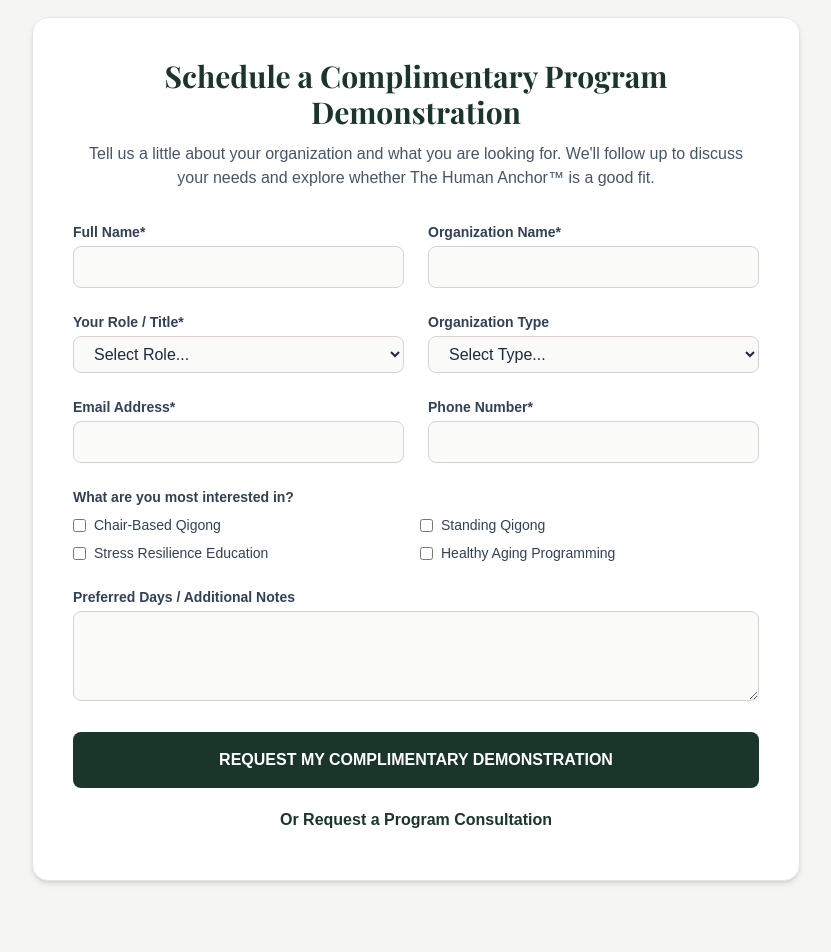
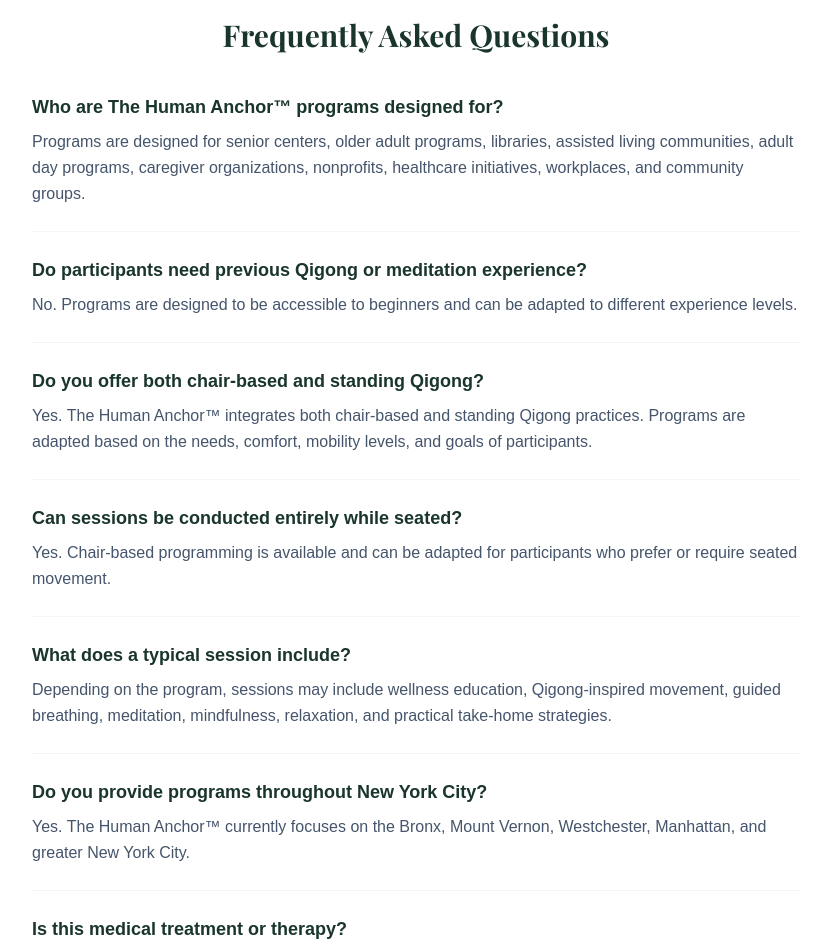
Before and after one commit to nycformassist/the-human-anchor-wellness, a Next.js app: page / in a window 1280 px wide. Shown: the part 5780-6732 px from the top of the page, without its empty margins (224-1055 px from the left). Built offline with nearby package versions, Linux system fonts and the light colour scheme; a web font is replaced by a local one.

Commit message:
fix faq menu button

```diff
--- a/app/page.tsx
+++ b/app/page.tsx
@@ -11,13 +11,20 @@
     setIsSubmitting(true);
 
     const formData = new FormData(e.currentTarget);
-    const data = Object.fromEntries(formData);
+    const name = formData.get('name');
+    const organization = formData.get('organization');
+    const role = formData.get('role');
+    const orgType = formData.get('orgType');
+    const email = formData.get('email');
+    const phone = formData.get('phone');
+    const notes = formData.get('notes');
+    const interests = formData.getAll('interests');
 
     try {
       const response = await fetch('/api/send-demo-request', {
         method: 'POST',
         headers: { 'Content-Type': 'application/json' },
-        body: JSON.stringify(data),
+        body: JSON.stringify({ name, organization, role, orgType, email, phone, interests, notes }),
       });
 
       if (response.ok) {
@@ -311,6 +318,52 @@
         </div>
       </section>
 
+      {/* 14. FAQ SECTION */}
+      <section id="faq" className="py-20 px-6 bg-white border-t border-stone-200">
+        <div className="max-w-3xl mx-auto">
+          <h2 className="text-3xl font-serif font-bold mb-10 text-center text-[#1A362B]">
+            Frequently Asked Questions
+          </h2>
+
+          <div className="space-y-6">
+            <div className="pb-6 border-b border-stone-100">
+              <h4 className="font-bold text-[#1A362B] mb-2 text-lg">Who are The Human Anchor™ programs designed for?</h4>
+              <p className="text-slate-600 leading-relaxed">Programs are designed for senior centers, older adult programs, libraries, assisted living communities, adult day programs, caregiver organizations, nonprofits, healthcare initiatives, workplaces, and community groups.</p>
+            </div>
+
+            <div className="pb-6 border-b border-stone-100">
+              <h4 className="font-bold text-[#1A362B] mb-2 text-lg">Do participants need previous Qigong or meditation experience?</h4>
+              <p className="text-slate-600 leading-relaxed">No. Programs are designed to be accessible to beginners and can be adapted to different experience levels.</p>
+            </div>
+
+            <div className="pb-6 border-b border-stone-100">
+              <h4 className="font-bold text-[#1A362B] mb-2 text-lg">Do you offer both chair-based and standing Qigong?</h4>
+              <p className="text-slate-600 leading-relaxed">Yes. The Human Anchor™ integrates both chair-based and standing Qigong practices. Programs are adapted based on the needs, comfort, mobility levels, and goals of participants.</p>
+            </div>
+
+            <div className="pb-6 border-b border-stone-100">
+              <h4 className="font-bold text-[#1A362B] mb-2 text-lg">Can sessions be conducted entirely while seated?</h4>
+              <p className="text-slate-600 leading-relaxed">Yes. Chair-based programming is available and can be adapted for participants who prefer or require seated movement.</p>
+            </div>
+
+            <div className="pb-6 border-b border-stone-100">
+              <h4 className="font-bold text-[#1A362B] mb-2 text-lg">What does a typical session include?</h4>
+              <p className="text-slate-600 leading-relaxed">Depending on the program, sessions may include wellness education, Qigong-inspired movement, guided breathing, meditation, mindfulness, relaxation, and practical take-home strategies.</p>
+            </div>
+
+            <div className="pb-6 border-b border-stone-100">
+              <h4 className="font-bold text-[#1A362B] mb-2 text-lg">Do you provide programs throughout New York City?</h4>
+              <p className="text-slate-600 leading-relaxed">Yes. The Human Anchor™ currently focuses on the Bronx, Mount Vernon, Westchester, Manhattan, and greater New York City.</p>
+            </div>
+
+            <div>
+              <h4 className="font-bold text-[#1A362B] mb-2 text-lg">Is this medical treatment or therapy?</h4>
+              <p className="text-slate-600 leading-relaxed">No. The Human Anchor™ provides wellness education, meditation instruction, Qigong-based movement, mindfulness, breathwork, and stress-management education. Programs are not medical treatment, psychotherapy, physical therapy, or a substitute for professional healthcare.</p>
+            </div>
+          </div>
+        </div>
+      </section>
+
       {/* 15. CONTACT FORM */}
       <section id="demo-form" className="py-20 px-6 bg-stone-100 border-t border-stone-200">
         <div className="max-w-3xl mx-auto bg-white p-10 rounded-2xl shadow-md border border-stone-200">
```
